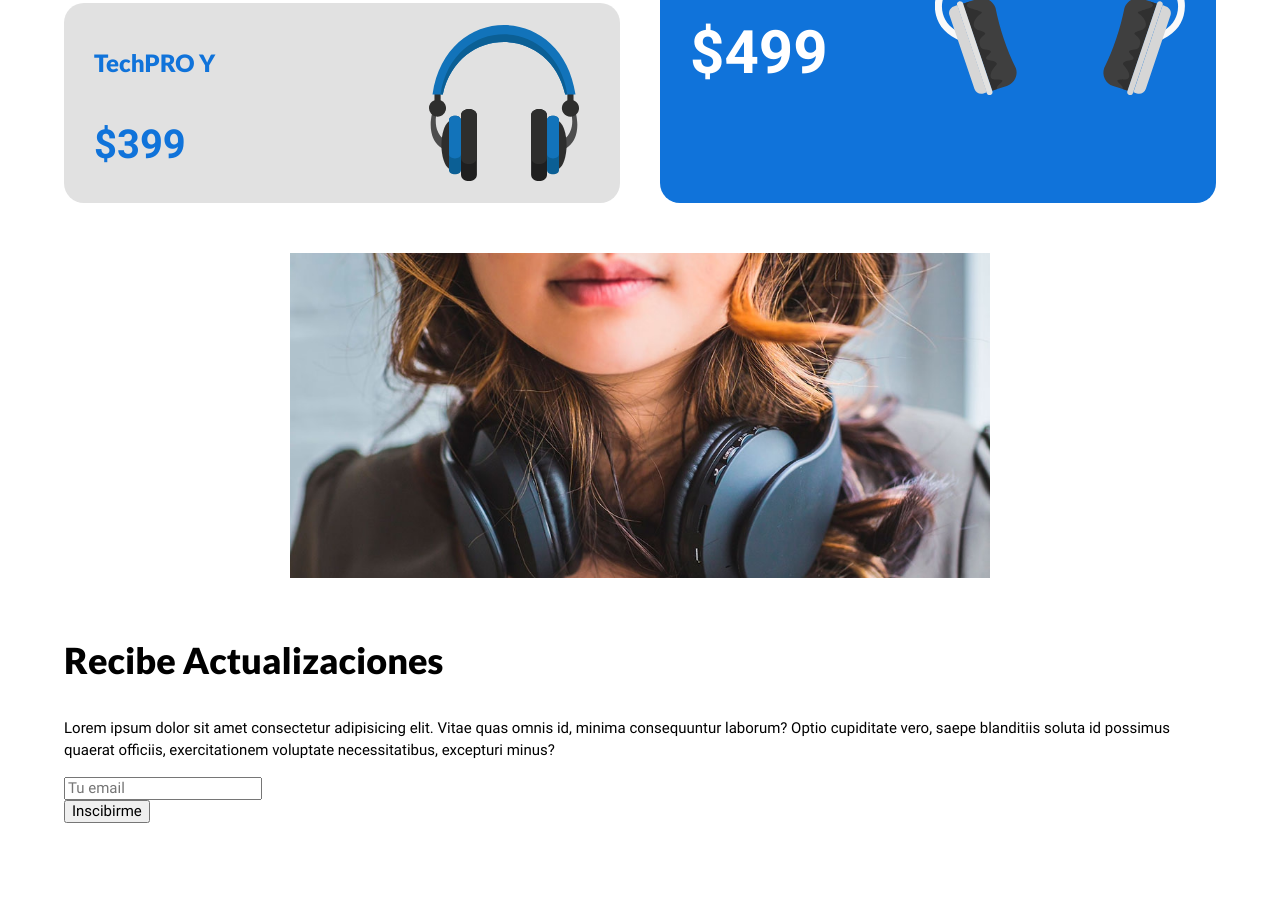
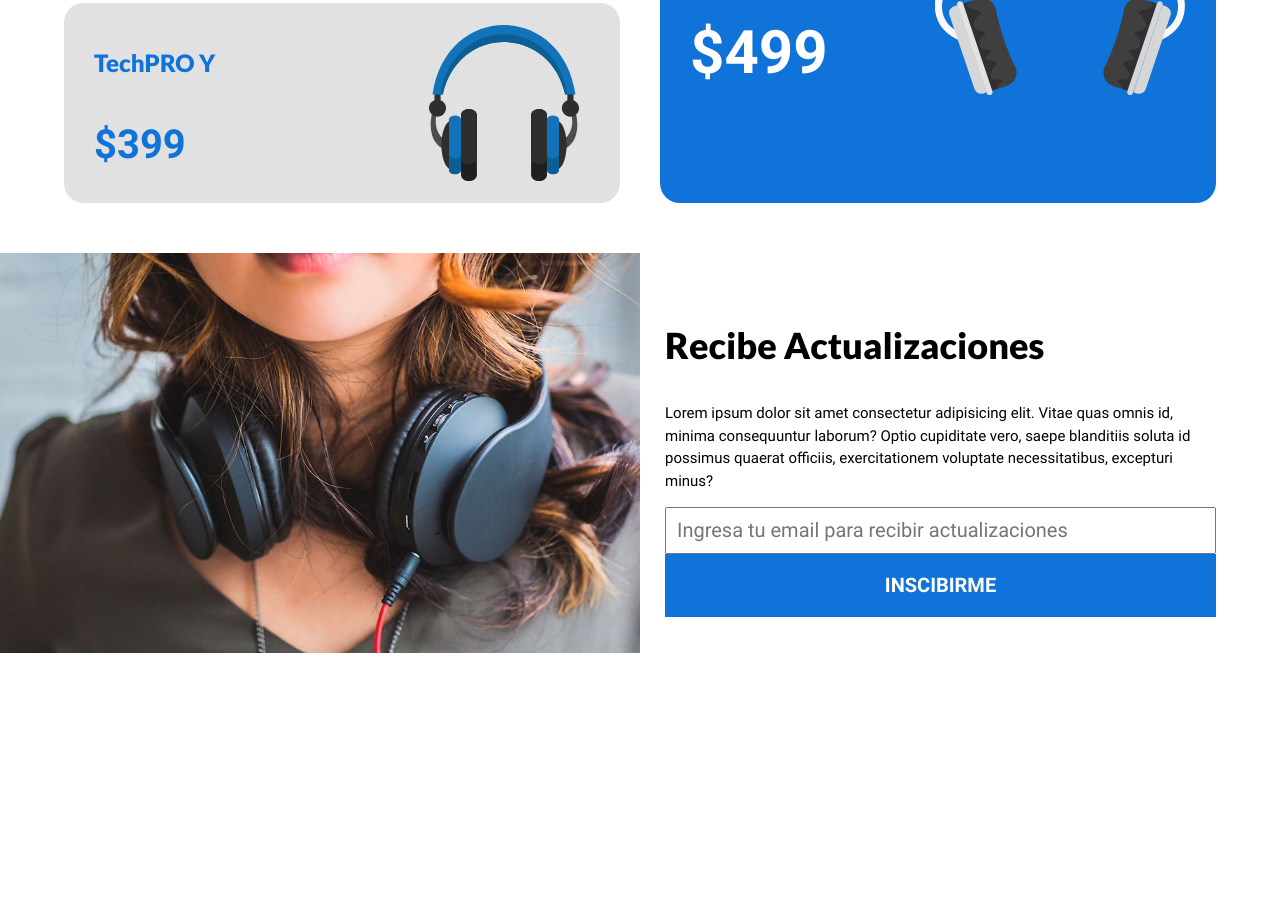
Before and after one commit to ArgenisGutierrez/techpro, a plain HTML site: page index.html in a window 1280 px wide. Shown: the part 2156-3059 px from the top of the page. After the commit the page ends 2809 px from the top, so only its background shows below. Drawn offline with Linux system fonts and the light colour scheme.

Commit message:
add newsletter
se agrego la seccion newsletter con sus estilos

```diff
--- a/css/style.css
+++ b/css/style.css
@@ -341,30 +341,68 @@ img {
 }
 
 /* newsletter */
-.newsletter{
+.newsletter {
   background-image: linear-gradient(to bottom, transparent 50%, var(--blanco) 0%), url(../img/newsletter.avif);
   background-position: top center;
   background-repeat: no-repeat;
-  background-size: 100%,70rem;
+  background-size: 100%, 70rem;
 }
+
 .contenido-newsletter {
   display: grid;
-  grid-template-rows: repeat(2,30rem);
+  grid-template-rows: repeat(2, 30rem);
   gap: 5rem;
+}
+
+@media screen and (min-width: 800px) {
+  .newsletter {
+    background-image: linear-gradient(to right, transparent 50%, var(--blanco) 0%), url(../img/newsletter.avif);
+    background-position: left center;
+    min-height: 40rem;
+    display: flex;
+    align-items: center;
+  }
+
+  .contenido-newsletter {
+    grid-template-rows: unset;
+    grid-template-columns: repeat(2, 1fr);
+  }
+}
+
+@media screen and (min-width: 2000px) {
+  .newsletter {
+    background-size: 100%, 150rem;
+    min-height: 60rem;
+    display: flex;
+    align-items: center;
+  }
 }
 
 .texto-newsletter {
   grid-row: 2/3;
 }
 
-.formulario{
-
+@media screen and (min-width: 800px) {
+  .texto-newsletter {
+    grid-row: unset;
+    grid-column: 2/3;
+  }
 }
 
-.formulario inpur[type='text']{
-
+.formulario input[type='text'] {
+  width: 100%;
+  padding: 1rem;
+  font-size: 2rem;
 }
 
-.formulario inpur[type='submit']{
-
+.formulario input[type='submit'] {
+  width: 100%;
+  padding: 2rem;
+  background-color: var(--primary);
+  color: var(--blanco);
+  text-transform: uppercase;
+  font-size: 2rem;
+  font-family: Roboto-Bold;
+  cursor: pointer;
+  border: none;
 }
--- a/index.html
+++ b/index.html
@@ -108,7 +108,7 @@
           necessitatibus, excepturi minus?</p>
         <form action="#" class="formulario">
           <div class="input">
-            <input type="text" placeholder="Tu email">
+            <input type="text" placeholder="Ingresa tu email para recibir actualizaciones">
           </div>
           <input type="submit" value="Inscibirme">
         </form>
```
